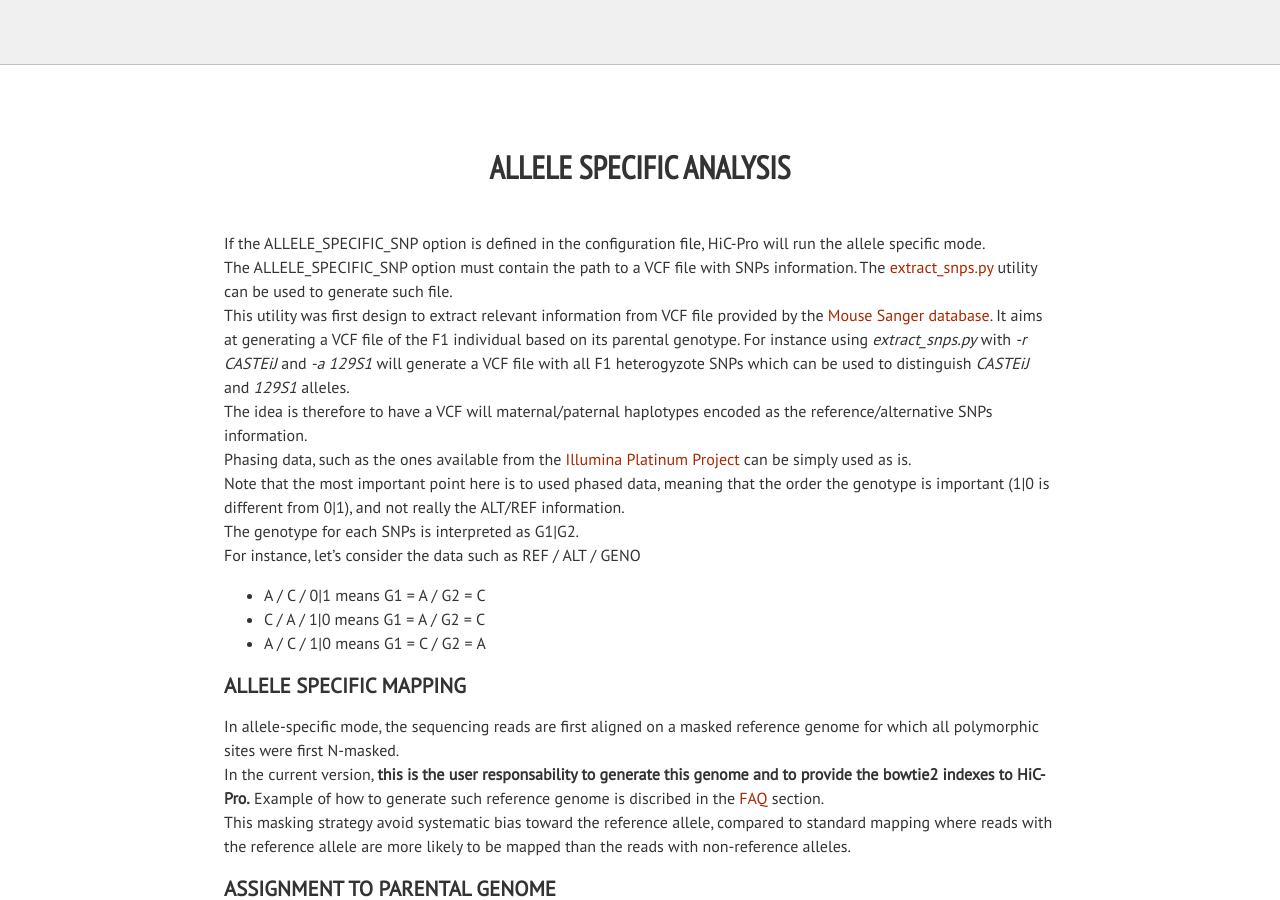
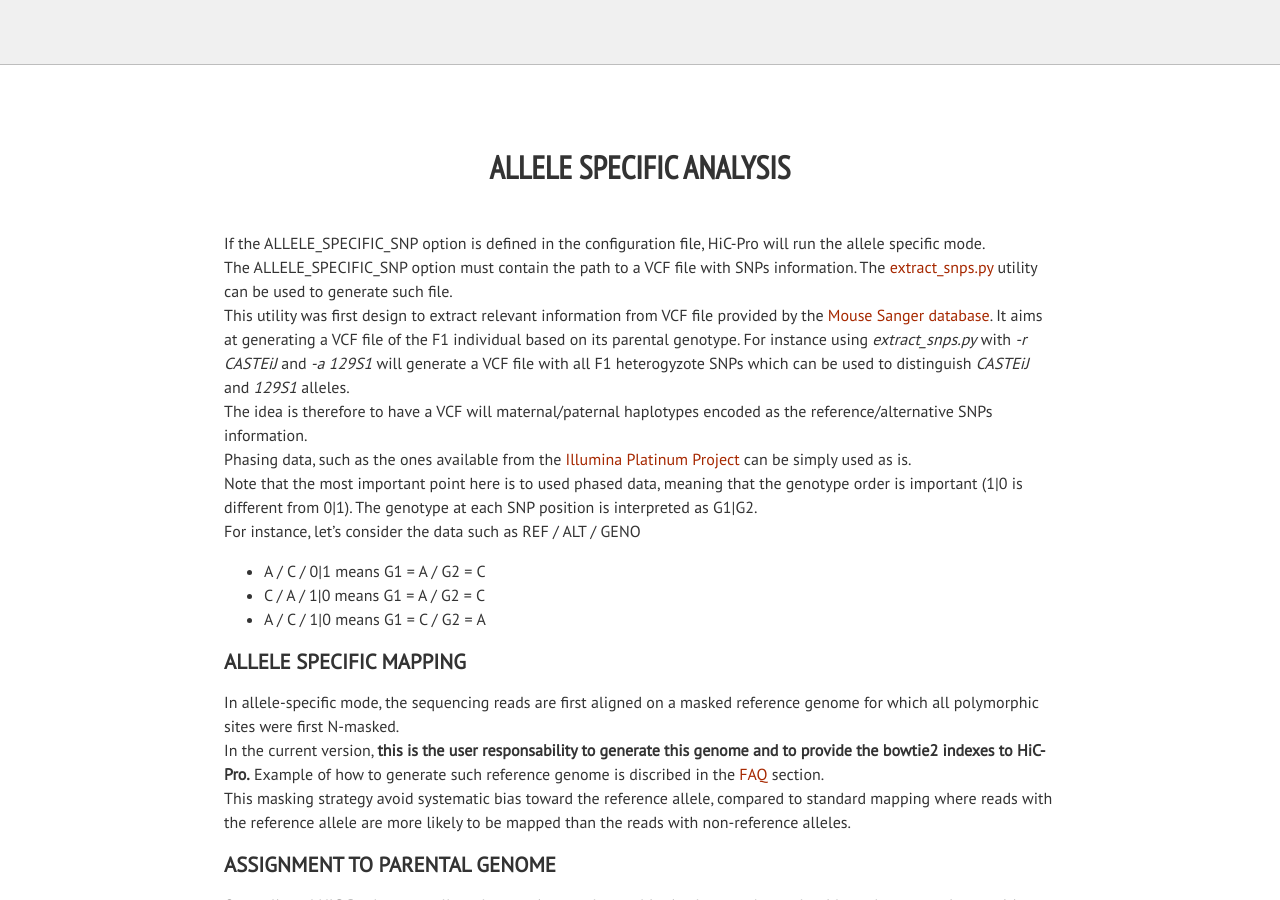
Before and after one commit to nservant/HiC-Pro, a Sphinx documentation site: the page built from doc/AS.rst, in a window 1280 px wide and 900 px high. Built offline with Sphinx 7.4.7, drawn with Linux system fonts in a browser that asks for light colours.

Commit message:
update AS doc

```diff
--- a/doc/AS.rst
+++ b/doc/AS.rst
@@ -6,8 +6,7 @@ Allele specific analysis
 | This utility was first design to extract relevant information from VCF file provided by the `Mouse Sanger database <http://www.sanger.ac.uk/resources/mouse/genomes/>`_. It aims at generating a VCF file of the F1 individual based on its parental genotype. For instance using *extract_snps.py* with *-r CASTEiJ* and *-a 129S1* will generate a VCF file with all F1 heterogyzote SNPs which can be used to distinguish *CASTEiJ* and *129S1* alleles.
 | The idea is therefore to have a VCF will maternal/paternal haplotypes encoded as the reference/alternative SNPs information.
 | Phasing data, such as the ones available from the `Illumina Platinum Project <http://www.illumina.com/platinumgenomes/>`_ can be simply used as is.
-| Note that the most important point here is to used phased data, meaning that the order the genotype is important (1|0 is different from 0|1), and not really the ALT/REF information.
-| The genotype for each SNPs is interpreted as G1|G2.
+| Note that the most important point here is to used phased data, meaning that the genotype order is important (1|0 is different from 0|1). The genotype at each SNP position is interpreted as G1|G2.
 | For instance, let's consider the data such as REF / ALT / GENO
 
 * A   / C   / 0|1 means G1 = A / G2 = C
```
